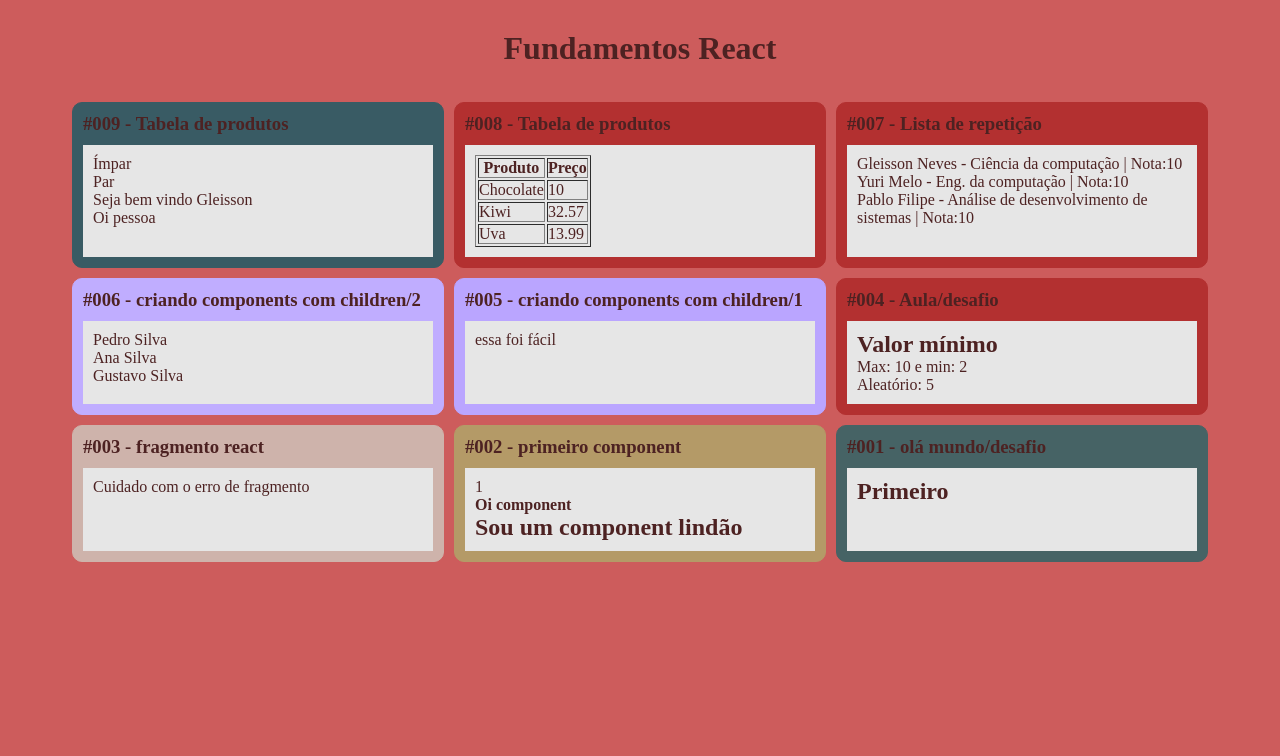
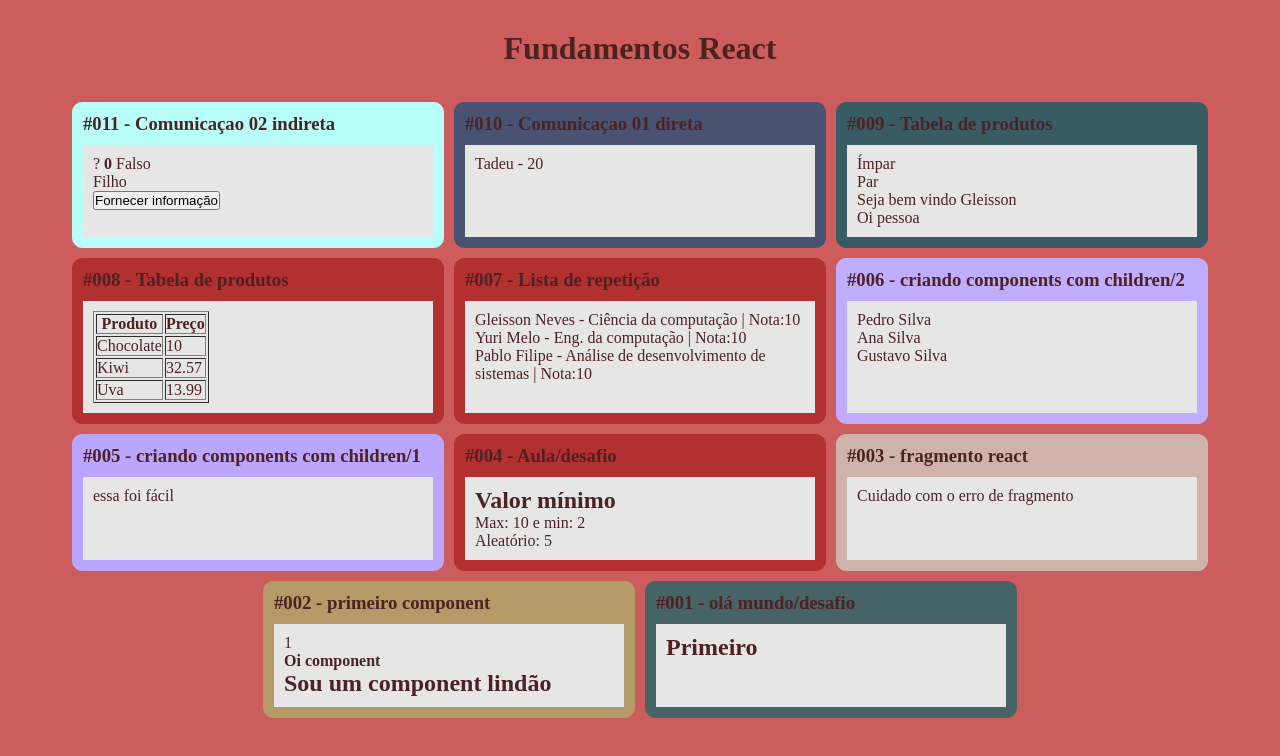
Before and after one commit to gleissonneves/software-development-react-fundamentals-study, a React (Create React App) app: page / in a window 1280 px wide. Shown: the top 756 px of the page. Built offline with nearby package versions, Linux system fonts and the light colour scheme.

Commit message:
feat(comunicacao): estudo sobre comunicacao direta e inditera

```diff
--- a/package.json
+++ b/package.json
@@ -15,6 +15,10 @@
     "start": "react-scripts start",
     "build": "react-scripts build",
     "test": "react-scripts test",
-    "eject": "react-scripts eject"
+    "eject": "react-scripts eject",
+    "prepare": "husky install"
+  },
+  "devDependencies": {
+    "husky": "^7.0.0"
   }
 }
--- a/src/App.jsx
+++ b/src/App.jsx
@@ -15,6 +15,9 @@ import ProdutoList from './components/repeticao/TabelaProduto'
 import ParOuImpar from './components/condicional/ParOuImpar'
 import UserInfo from './components/condicional/UserInfo'
 
+import DiretaPai from './components/comunicacao/DiretaPai';
+import IndiretaPai from './components/comunicacao/IndiretaPai';
+
 const styleH1 = {
     textAlign: 'center',
     marginTop: '30px',
@@ -29,6 +32,14 @@ export default () => (
         <h1 style={ styleH1 }> Fundamentos React </h1>
 
         <article className="app">
+            <Card title="#011 - Comunicaçao 02 indireta" color="#B8FFF9">
+                <IndiretaPai/>
+            </Card>
+
+            <Card title="#010 - Comunicaçao 01 direta" color="#495371">
+                <DiretaPai/>
+            </Card>
+
             <Card title="#009 - Tabela de produtos" color="#395B64">
                 <ParOuImpar num={3}/>
                 <ParOuImpar num={2}/>
--- /dev/null
+++ b/src/components/comunicacao/DiretaFilho.jsx
@@ -0,0 +1,13 @@
+import React from 'react'
+
+const DiretaFilho = function diretaFilho(props) {
+    const { name, idade } = props
+
+    return (
+        <div>
+            <p> { name } - { idade } </p>
+        </div>
+    )
+}
+
+export default DiretaFilho;
--- /dev/null
+++ b/src/components/comunicacao/DiretaPai.jsx
@@ -0,0 +1,13 @@
+import React from 'react'
+
+import DiretaFilho from './DiretaFilho';
+
+const DiretaPai = function diretaPai(props) {
+    return (
+        <>
+            <DiretaFilho name='Tadeu' idade={20}/>
+        </>
+    )
+}
+
+export default DiretaPai;
--- /dev/null
+++ b/src/components/comunicacao/IndiretaFilho.jsx
@@ -0,0 +1,18 @@
+import React from 'react';
+
+const IndiretaFilho = function indiretaFilho(props) {
+    const callback = props.quandoClicar;
+    const gerarIdade = () => parseInt(Math.random() * (20)) + 50
+    const gerarNerd = () => Math.random() > 0.5;
+
+    return (
+        <div>
+            <div>Filho</div>
+            <button onClick={_ => callback('Davi', gerarIdade(), gerarNerd())}>
+                Fornecer informação
+            </button>
+        </div>
+    )
+}
+
+export default IndiretaFilho;
--- /dev/null
+++ b/src/components/comunicacao/IndiretaPai.jsx
@@ -0,0 +1,27 @@
+import React, { useState } from 'react'
+import IndiretaFilho from './IndiretaFilho'
+
+const DiretaFilho = function diretaFilho(props) {
+    const [nome, setNome] = useState('?');
+    const [idade, setIdade] = useState(0);
+    const [nerd, setNerd] = useState(false)
+
+    function fornecerInfomacoes(nome, idade, nerd) {
+        setNome(nome);
+        setIdade(idade);
+        setNerd(nerd);
+    }
+
+    return (
+        <div>
+            <div>
+                <span>{nome} </span>
+                <span><strong>{idade}</strong></span>
+                <span> {nerd ? 'Verdadeiro' : 'Falso'}</span>
+            </div>
+            <IndiretaFilho quandoClicar={fornecerInfomacoes}></IndiretaFilho>
+        </div>
+    )
+}
+
+export default DiretaFilho;
```
Also changed, not shown: src/components/layout/Card.jsx (line endings or trailing spaces), 1 other file (tests, documents, lock files or other folders).
